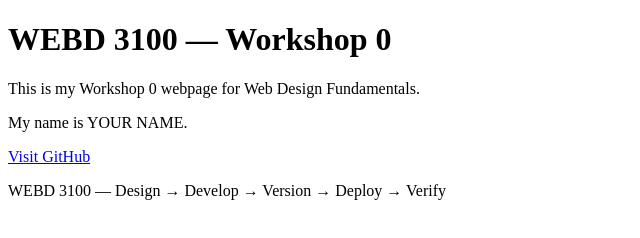
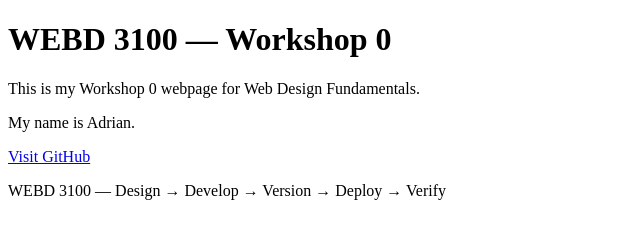
Before and after one commit to davidsedyabule95-beep/WEBD3100, a plain HTML site: page index.html in a window 1280 px wide. Shown: the full height of the page, 0-640 px from the left. Drawn offline with Linux system fonts and the light colour scheme.

Commit message:
Update name in index.html to 'Adrian'

```diff
--- a/index.html
+++ b/index.html
@@ -16,7 +16,7 @@
         </p>
 
         <p>
-            My name is YOUR NAME.
+            My name is Adrian.
         </p>
 
         <a href="https://github.com">
```
